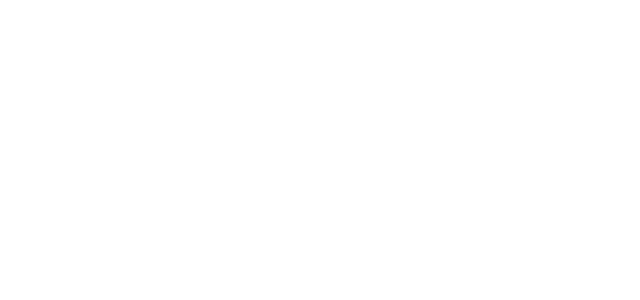
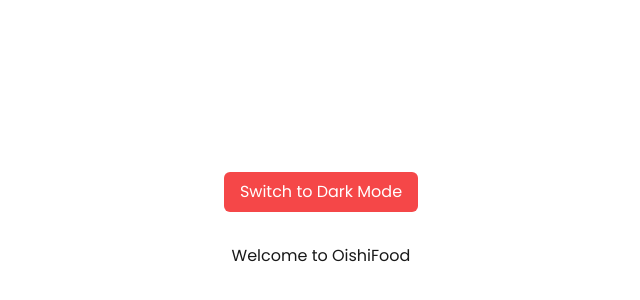
Before and after one commit to devJennyy/oishi-food, a React (Vite) app: page / in a window 1280 px wide. Shown: the part 60-360 px from the top of the page, without its empty margins (319-959 px from the left). Built offline with nearby package versions, Linux system fonts and the light colour scheme.

Commit message:
Added temporary darkmode toggle.

```diff
--- a/src/App.tsx
+++ b/src/App.tsx
@@ -1,13 +1,19 @@
-import './App.css'
-function App() {
+import "./App.css";
+import DarkModeToggle from "./components/DarkModeToggle";
 
 
+function App() {
   return (
     <>
+      <div className="max-w-[1920px] mx-auto w-full pt-48 px-32">
+        <DarkModeToggle />
 
-
+        <div className="text-primary dark:text-primaryDark mt-8">
+          <h1>Welcome to OishiFood</h1>
+        </div>
+      </div>
     </>
-  )
+  );
 }
 
-export default App
+export default App;
--- /dev/null
+++ b/src/components/DarkModeToggle.tsx
@@ -0,0 +1,23 @@
+import React from "react";
+import { useDarkMode } from "../hooks/useDarkMode";
+
+const DarkModeToggle: React.FC = () => {
+  const [darkMode, setDarkMode] = useDarkMode();
+
+  const handleToggle = () => {
+    setDarkMode(!darkMode);
+  };
+
+  return (
+    <div className="flex justify-center items-center pt-10">
+      <button
+        onClick={handleToggle}
+        className="bg-secondary text-white px-4 py-2 rounded-md"
+      >
+        {darkMode ? "Switch to Light Mode" : "Switch to Dark Mode"}
+      </button>
+    </div>
+  );
+};
+
+export default DarkModeToggle;
--- /dev/null
+++ b/src/hooks/useDarkMode.ts
@@ -0,0 +1,19 @@
+import { useEffect, useState } from "react";
+
+export const useDarkMode = () => {
+  const [darkMode, setDarkMode] = useState<boolean>(() => {
+    return localStorage.getItem("theme") === "dark";
+  });
+
+  useEffect(() => {
+    if (darkMode) {
+      document.documentElement.classList.add("dark");
+      localStorage.setItem("theme", "dark");
+    } else {
+      document.documentElement.classList.remove("dark");
+      localStorage.setItem("theme", "light");
+    }
+  }, [darkMode]);
+
+  return [darkMode, setDarkMode] as const;
+};
--- a/src/index.css
+++ b/src/index.css
@@ -1,3 +1,29 @@
+@import url("https://fonts.googleapis.com/css2?family=Poppins:ital,wght@0,100;0,200;0,300;0,400;0,500;0,600;0,700;0,800;0,900;1,100;1,200;1,300;1,400;1,500;1,600;1,700;1,800;1,900&display=swap");
 @tailwind base;
 @tailwind components;
 @tailwind utilities;
+
+body {
+  height: 100%;
+  width: 100%;
+  color: #202224;
+}
+
+.dark html,
+.dark body {
+  color: #b1baed;
+  background-color: #0b0d21;
+}
+
+* {
+  font-family: "Poppins", sans-serif;
+  margin: 0;
+}
+
+#root {
+  max-width: 100%;
+  margin: 0;
+  padding: 0;
+  height: 100%;
+  width: 100%;
+}
--- a/tailwind.config.js
+++ b/tailwind.config.js
@@ -1,8 +1,18 @@
 /** @type {import('tailwindcss').Config} */
-export default {
-  content: [],
+
+module.exports = {
+  darkMode: 'selector',
+  content: ["./index.html", "./src/**/*.{js,ts,jsx,tsx}"],
   theme: {
-    extend: {},
+    extend: {
+      colors: {
+        darkmode: "#0D0D0D",
+        primary: "#191919",
+        secondary: "#F54748",
+        tertiary: "#FDC55E",
+        primaryDark: "#FFFFFF",
+      },
+    },
   },
   plugins: [],
-}
+};
```
